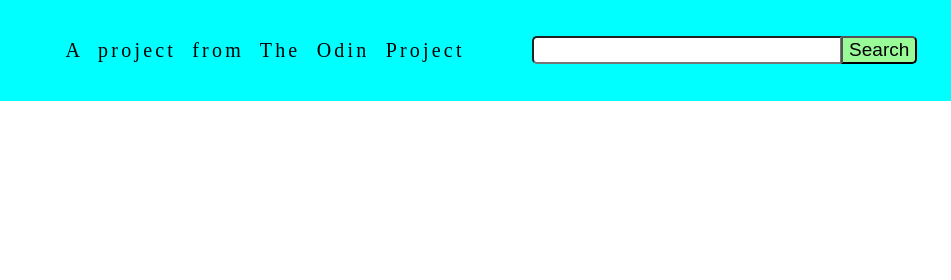
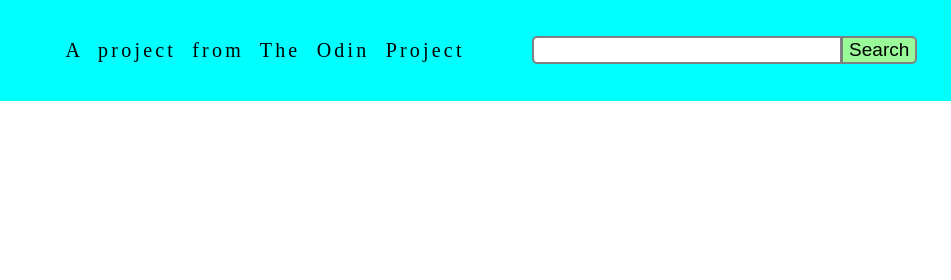
Before and after one commit to PhamHung2020/Library_TOP, a plain HTML site: page index.html in a window 1280 px wide. Shown: the top 280 px of the page, 329-1280 px from the left. Drawn offline with Linux system fonts and the light colour scheme.

Commit message:
Modify search border

```diff
--- a/styles.css
+++ b/styles.css
@@ -48,6 +48,7 @@ header{
     width: 300px;
     border-top-left-radius: 5px;
     border-bottom-left-radius: 5px;
+    border: 2px solid gray;
     outline: none;
 }
 
@@ -56,6 +57,7 @@ header{
     margin-left: -6px;
     border-top-right-radius: 5px;
     border-bottom-right-radius: 5px;
+    border: 2px solid gray;
     cursor: pointer;
     background-color:palegreen;
     vertical-align:bottom;
```
